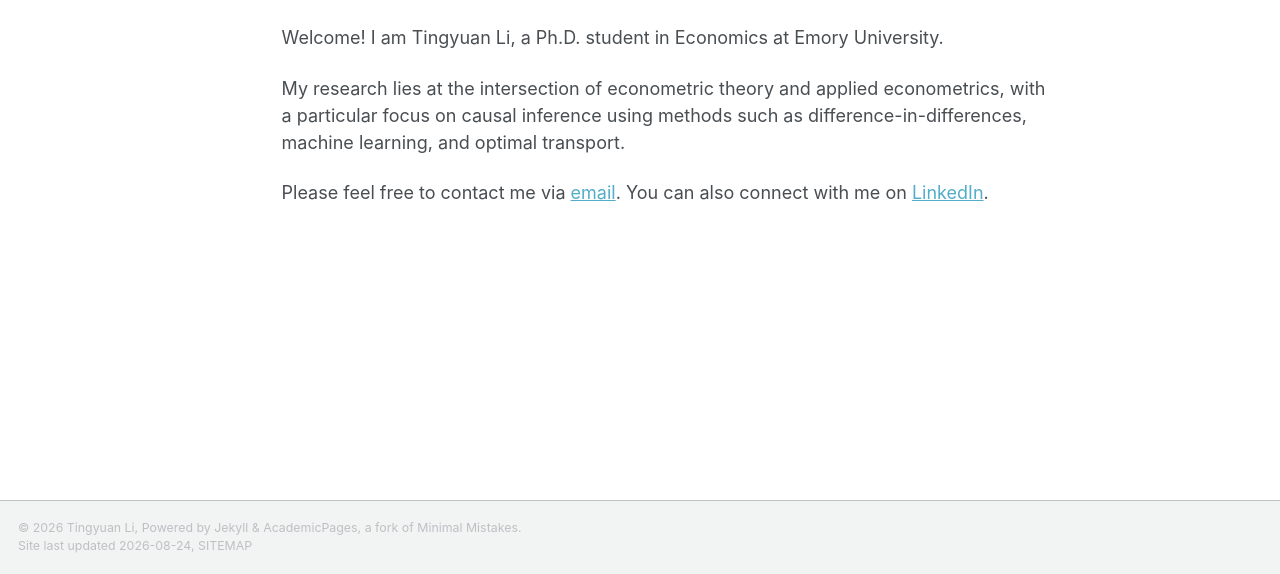
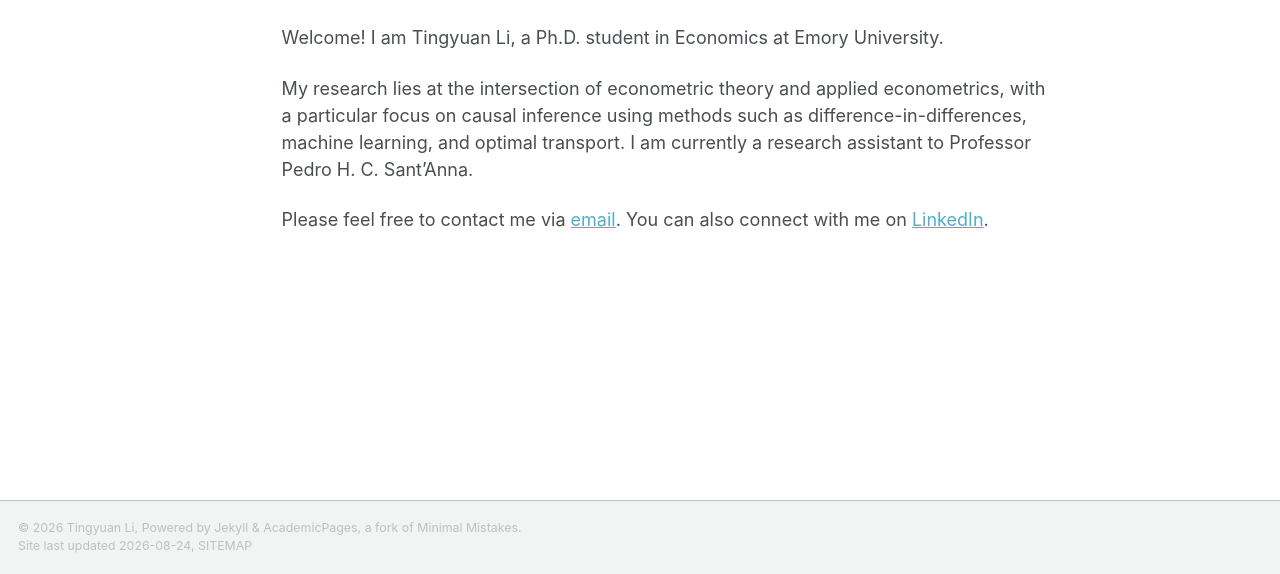
Before and after one commit to TingyuanLi27/TingyuanLi27.github.io, a Jekyll site: the page built from _pages/about.md, in a window 1280 px wide, cut to the strip 326-900 px from the top of the page. Built offline with Jekyll 4.4.1, drawn with Linux system fonts in a browser that asks for light colours; a style sheet for code colours, icons or effects is not loaded.

Commit message:
Update about.md

```diff
--- a/_pages/about.md
+++ b/_pages/about.md
@@ -35,7 +35,7 @@ Welcome! I am Tingyuan Li, a Ph.D. student in Economics at Emory University.
 
 My research lies at the intersection of econometric theory and applied
 econometrics, with a particular focus on causal inference using methods such
-as difference-in-differences, machine learning, and optimal transport.
+as difference-in-differences, machine learning, and optimal transport. I am currently a research assistant to Professor Pedro H. C. Sant’Anna.
 
 Please feel free to contact me via
 [email](mailto:tli362@emory.edu). You can also connect with me on
```
